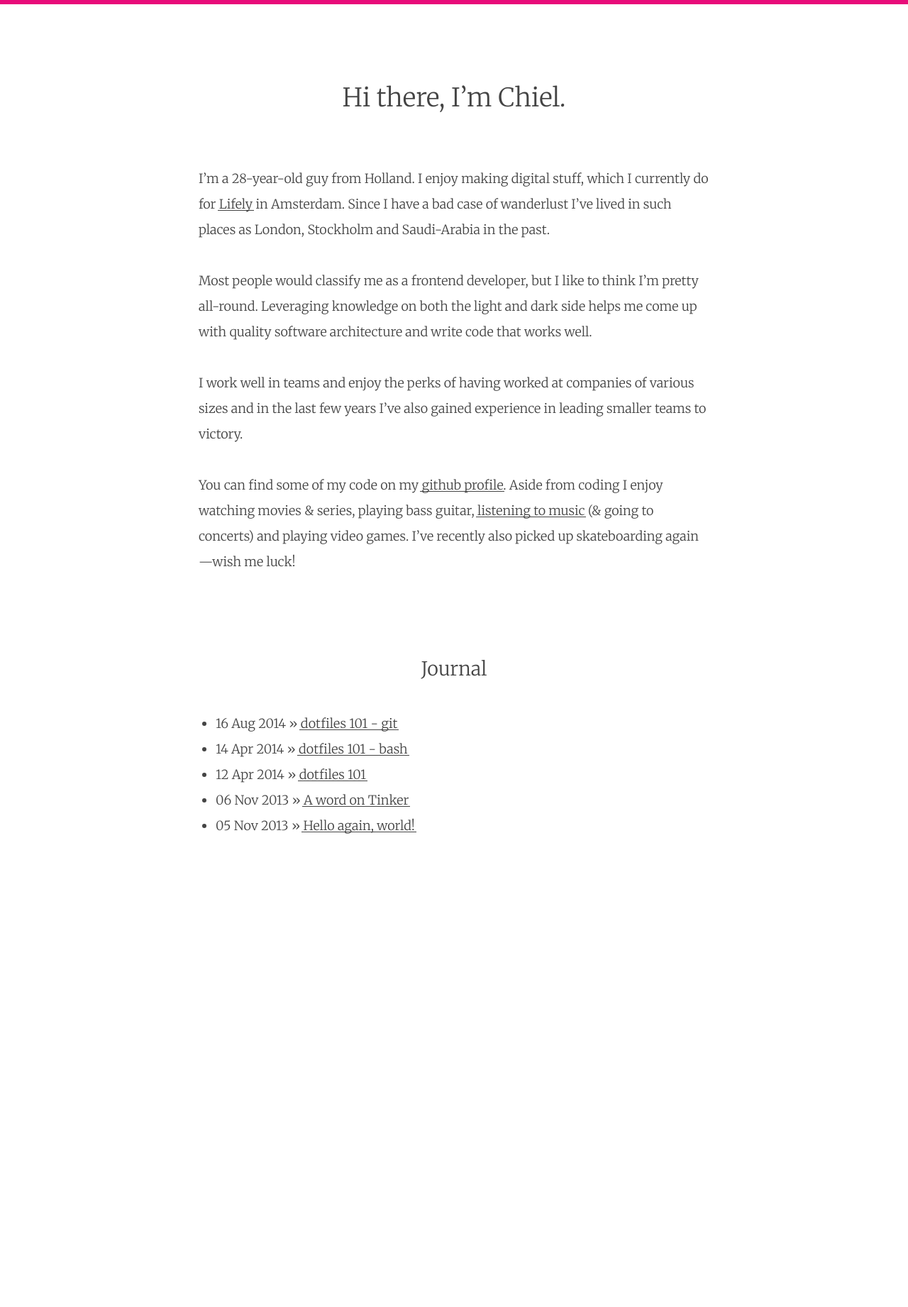
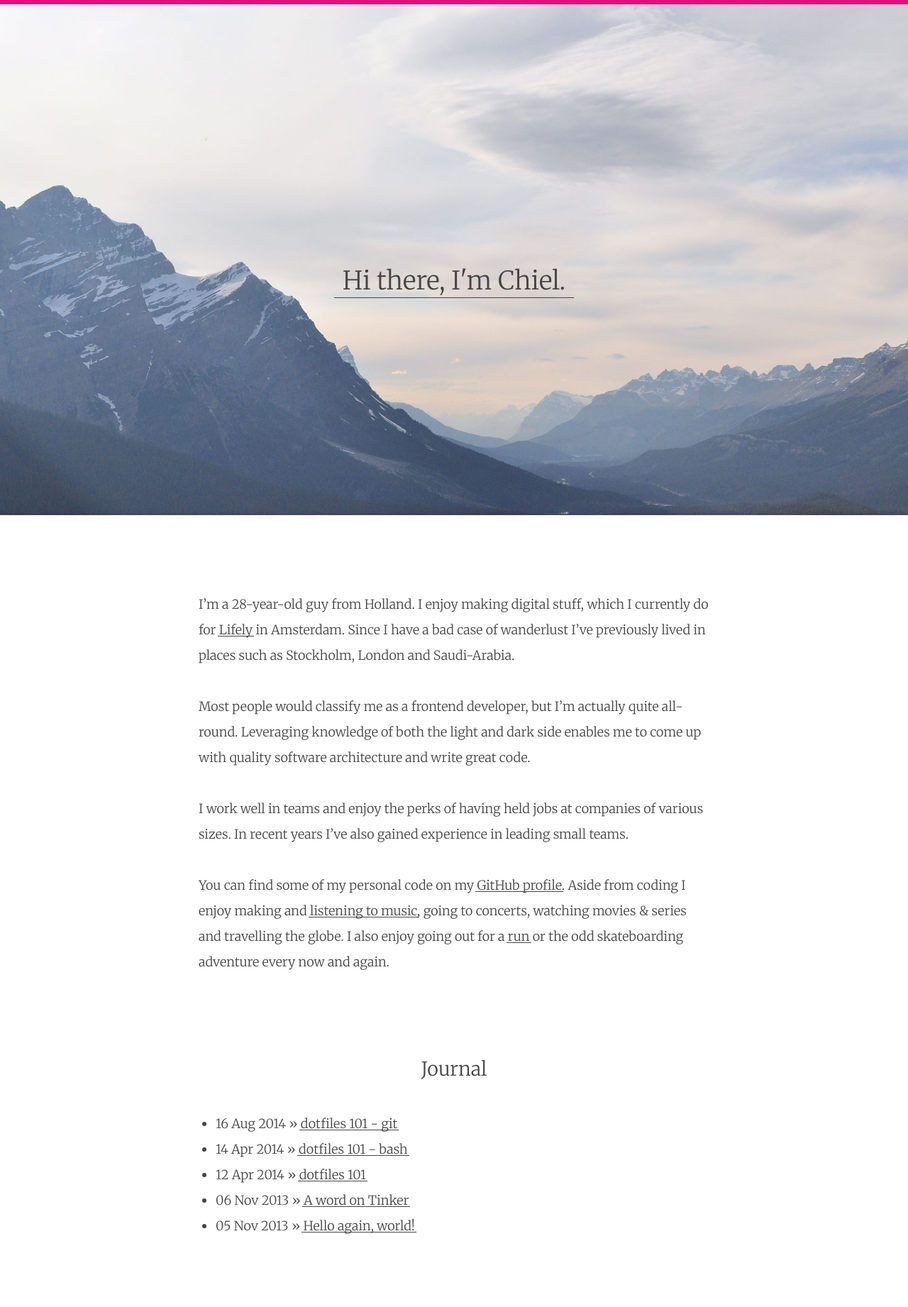
Before and after one commit to chiel/kunkels.me-backup, a Jekyll site: the page built from index.html, in a window 1280 px wide. Shown: the whole page at 71% size. Built offline with Jekyll 4.4.1, drawn with Linux system fonts in a browser that asks for light colours; nearby versions of some CDN libraries; Markdown is read by kramdown in place of the engine named in the settings; before the commit the page ends 1278 px from its top, so only the background shows below that.

Commit message:
home: add masthead

```diff
--- a/_includes/about.md
+++ b/_includes/about.md
@@ -1,24 +1,22 @@
-# Hi there, I'm Chiel.
-
 I'm a 28-year-old guy from Holland. I enjoy making digital stuff, which I
 currently do for [Lifely][lifely] in Amsterdam. Since I have a bad case of
-wanderlust I've lived in such places as London, Stockholm and
-Saudi-Arabia in the past.
+wanderlust I've previously lived in places such as Stockholm, London and
+Saudi-Arabia.
 
-Most people would classify me as a frontend developer, but I like to think I'm
-pretty all-round. Leveraging knowledge on both the light and dark side helps me
-come up with quality software architecture and write code that works well.
+Most people would classify me as a frontend developer, but I'm actually quite
+all-round. Leveraging knowledge of both the light and dark side enables me to
+come up with quality software architecture and write great code.
 
-I work well in teams and enjoy the perks of having worked at companies of
-various sizes and in the last few years I've also gained experience in leading
-smaller teams to victory.
+I work well in teams and enjoy the perks of having held jobs at companies of
+various sizes. In recent years I've also gained experience in leading small
+teams.
 
-
-You can find some of my code on my [github profile][github]. Aside from coding I
-enjoy watching movies & series, playing bass guitar, [listening to music][lastfm]
-(& going to concerts) and playing video games. I've recently also picked up
-skateboarding again---wish me luck!
+You can find some of my personal code on my [GitHub profile][github]. Aside from
+coding I enjoy making and [listening to music][lastfm], going to concerts,
+watching movies & series and travelling the globe. I also enjoy going out for a
+[run][strava] or the odd skateboarding adventure every now and again.
 
 [lifely]: http://lifely.nl/
 [github]: https://github.com/chielkunkels
 [lastfm]: http://www.last.fm/user/chielkunkels
+[strava]: https://www.strava.com/athletes/chielkunkels
--- a/_layouts/default.html
+++ b/_layouts/default.html
@@ -13,6 +13,7 @@
 
 	<body>
 		{{ content }}
+		<script src="/js/index.js"></script>
 		<script>
 			(function(i,s,o,g,r,a,m){i['GoogleAnalyticsObject']=r;i[r]=i[r]||function(){
 			(i[r].q=i[r].q||[]).push(arguments)},i[r].l=1*new Date();a=s.createElement(o),
--- /dev/null
+++ b/_sass/_animations.scss
@@ -0,0 +1,15 @@
+@keyframes animMasthead {
+	from {
+		opacity: 0;
+		transform: translateY(-18px);
+	}
+	to {
+		opacity: 1;
+		transform: translateY(0);
+	}
+}
+
+@keyframes animWidth {
+	from { width: 0; }
+	to { width: 50%; }
+}
--- /dev/null
+++ b/_sass/_masthead.scss
@@ -0,0 +1,63 @@
+.masthead {
+	overflow: hidden;
+	position: relative;
+	height: 720px;
+
+	&:after {
+		content: '';
+		position: absolute;
+		z-index: 3;
+		left: 0;
+		right: 0;
+		bottom: 0;
+		height: 6px;
+		background: linear-gradient(to bottom, transparent, rgba(0, 0, 0, .1));
+	}
+}
+
+.masthead-bg {
+	position: absolute;
+	z-index: 1;
+	top: 0;
+	left: 0;
+	right: 0;
+	height: 100%;
+	margin: 0;
+	background: transparent no-repeat center / cover;
+	backface-visibility: hidden;
+}
+
+.masthead-content {
+	position: absolute;
+	z-index: 2;
+	top: 50%;
+	left: 0;
+	right: 0;
+	margin-top: 6px;
+	text-align: center;
+	backface-visibility: hidden;
+	animation: animMasthead .4s ease-in-out .5s backwards;
+
+	h1 {
+		position: relative;
+		display: inline-block;
+		margin: 0;
+		padding: 0 12px;
+
+		&:before, &:after {
+			content: '';
+			position: absolute;
+			right: 50%;
+			bottom: 0;
+			width: 0;
+			height: 1px;
+			background: #444;
+			animation: animWidth .4s ease-in-out .9s forwards;
+		}
+
+		&:after {
+			left: 50%;
+			right: auto;
+		}
+	}
+}
--- a/css/main.scss
+++ b/css/main.scss
@@ -7,6 +7,8 @@ $contentWidth: 40em;
 $contentPadding: 48px;
 $line-height: 36px;
 
+@import 'animations';
+@import 'masthead';
 @import 'syntax';
 
 html {
@@ -24,7 +26,7 @@ body {
 	&:before {
 		content: '';
 		position: fixed;
-		z-index: 1;
+		z-index: 4;
 		top: 0;
 		left: 0;
 		width: 100%;
--- a/index.html
+++ b/index.html
@@ -2,9 +2,16 @@
 layout: default
 ---
 
+<section class="masthead" data-parallax>
+	<figure class="masthead-bg" style="background-image:url(/img/masthead-1.jpg);" data-parallax-bg></figure>
+	<div class="masthead-content" data-parallax-fg>
+		<h1>Hi there, I'm Chiel.</h1>
+	</div>
+</section>
+
 <section class="index">
-	{% capture my_include %}{% include about.md %}{% endcapture %}
-	{{ my_include | markdownify }}
+	{% capture about %}{% include about.md %}{% endcapture %}
+	{{ about | markdownify }}
 
 	<h2>Journal</h2>
 	<ul class="posts">
--- /dev/null
+++ b/js/index.js
@@ -0,0 +1,34 @@
+var getScrollTop = function(){
+	return (window.pageYOffset !== undefined) ? window.pageYOffset : (document.documentElement || document.body.parentNode || document.body).scrollTop;
+};
+
+var Parallax = function(el){
+	if (!el) return;
+
+	var bg = el.querySelector('[data-parallax-bg]');
+	var fg = el.querySelector('[data-parallax-fg]');
+	var queued = false;
+	var scrollTop;
+	var r;
+
+	var paint = function(){
+		queued = false;
+
+		if (r.bottom <= 0) return;
+
+		bg.style.transform = 'translate3d(0, ' + Math.round(scrollTop / 3) + 'px, 0)';
+		fg.style.transform = 'translate3d(0, ' + Math.round(scrollTop / 2) + 'px, 0)';
+		fg.style.opacity = (1 / 500 * (500 - scrollTop)).toFixed(2);
+	};
+
+	window.addEventListener('scroll', function(){
+		scrollTop = getScrollTop();
+		r = el.getBoundingClientRect();
+		if (queued) return;
+
+		requestAnimationFrame(paint);
+		queued = true;
+	});
+};
+
+Parallax(document.querySelector('[data-parallax]'));
```
Also changed, not shown: img/masthead-1.jpg (added).
